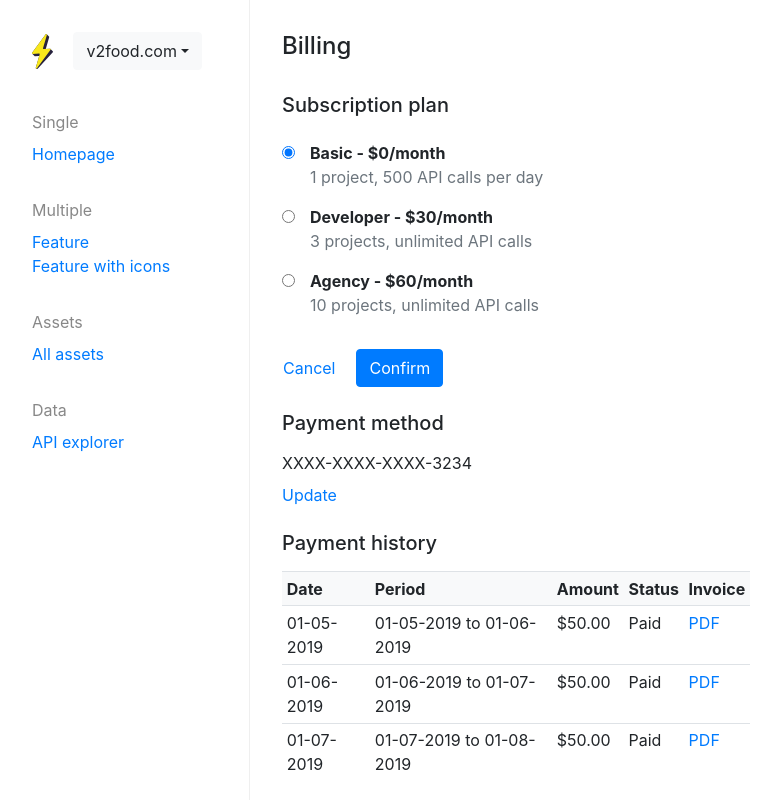
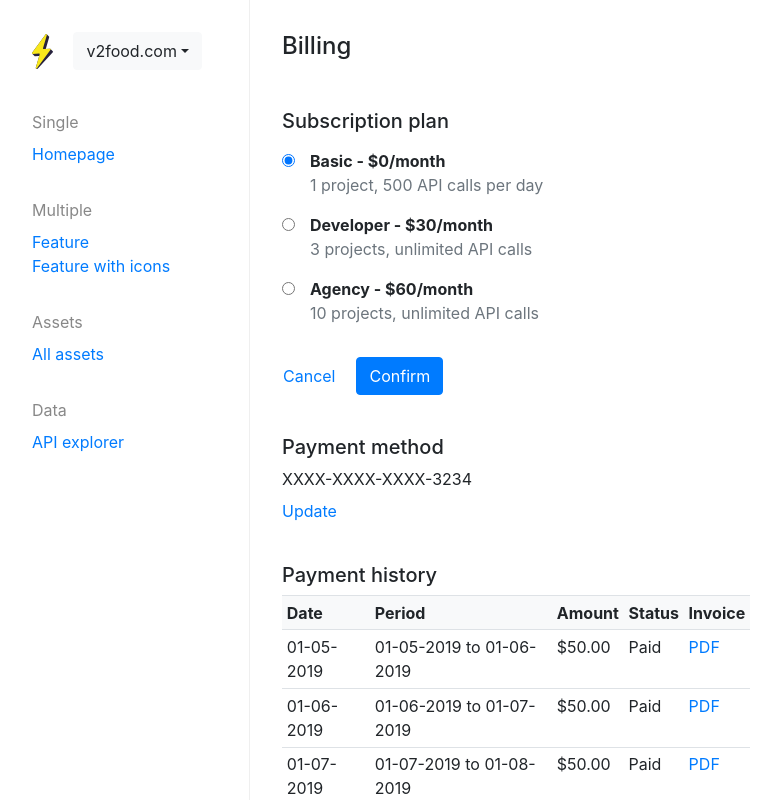
Before and after one commit to johnkueh/saas-boilerplate-components, a React (Create React App) app: page /billing/plans in a window 1280 px wide. Shown: the top 800 px of the page, without its empty margins (0-781 px from the left). Built offline with nearby package versions, Linux system fonts and the light colour scheme; what react-stripe-elements would draw is missing.

Commit message:
Updated layouts

```diff
--- /dev/null
+++ b/src/layouts/sections/container.js
@@ -0,0 +1,15 @@
+import React from 'react';
+import PropTypes from 'prop-types';
+
+const SectionContainer = ({ children, className }) => <div className={className}>{children}</div>;
+
+export default SectionContainer;
+
+SectionContainer.propTypes = {
+  className: PropTypes.string,
+  children: PropTypes.node.isRequired
+};
+
+SectionContainer.defaultProps = {
+  className: 'pt-4 pb-3'
+};
--- /dev/null
+++ b/src/layouts/sections/heading.js
@@ -0,0 +1,15 @@
+import React from 'react';
+import PropTypes from 'prop-types';
+
+const SectionHeading = ({ children, className }) => <h5 className={className}>{children}</h5>;
+
+export default SectionHeading;
+
+SectionHeading.propTypes = {
+  className: PropTypes.string,
+  children: PropTypes.node.isRequired
+};
+
+SectionHeading.defaultProps = {
+  className: ''
+};
--- a/src/pages/billing.js
+++ b/src/pages/billing.js
@@ -1,26 +1,34 @@
 import React from 'react';
 import { Switch, Route, Link } from 'react-router-dom';
+import Heading from '../layouts/sections/heading';
+import Container from '../layouts/sections/container';
+import Layout from '../layouts/with-side-nav';
 import PaymentHistory from '../components/billing/payment-history';
 import ChoosePlan from '../components/billing/choose-plan';
 import AddCreditCard from '../components/billing/add-credit-card';
-import Layout from '../layouts/with-side-nav';
 
 const Account = () => (
   <Layout title="Billing">
     <div className="row">
       <div className="col-md-6">
-        <h5 className="pt-2 pb-2">Subscription plan</h5>
+        <Container>
+          <Heading>Subscription plan</Heading>
           <Switch>
             <Route path="/billing/plans" component={UpdatePlan} />
             <Route component={Plan} />
           </Switch>
-        <h5 className="pt-4 pb-2">Payment method</h5>
+        </Container>
+        <Container>
+          <Heading>Payment method</Heading>
           <Switch>
             <Route path="/billing/payment" component={UpdatePayment} />
             <Route component={Payment} />
           </Switch>
-        <h5 className="pt-4 pb-2">Payment history</h5>
+        </Container>
+        <Container>
+          <Heading>Payment history</Heading>
           <PaymentHistory invoices={mockInvoices} />
+        </Container>
       </div>
     </div>
   </Layout>
```
Lines whose indentation alone changed are shown as unchanged.
